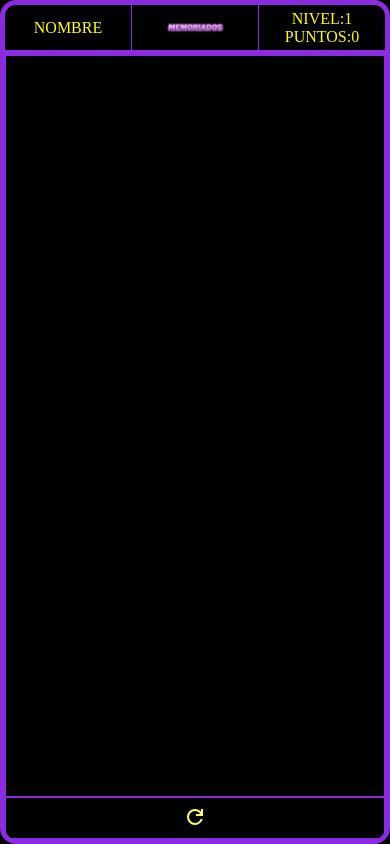
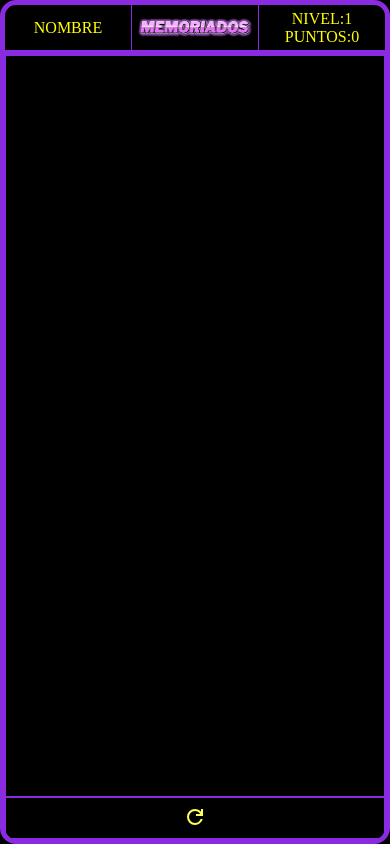
Before and after one commit to hernanveyret/memoriados, a React (Vite) app: page / in a window 390 px wide. Built offline with nearby package versions, Linux system fonts and the light colour scheme.

Commit message:
tamaño de logo

```diff
--- a/src/componentes/home.css
+++ b/src/componentes/home.css
@@ -6,7 +6,6 @@
   border: 5px solid blueviolet;
   border-radius: 1rem;
 }
-
 
 header {
   display: flex;
@@ -69,3 +68,10 @@ footer {
   border: none;
   cursor: pointer;
 }
+
+@media (max-width: 480px) {
+
+.section-header:nth-child(2) img {
+  width: 100%;
+}
+}
```
